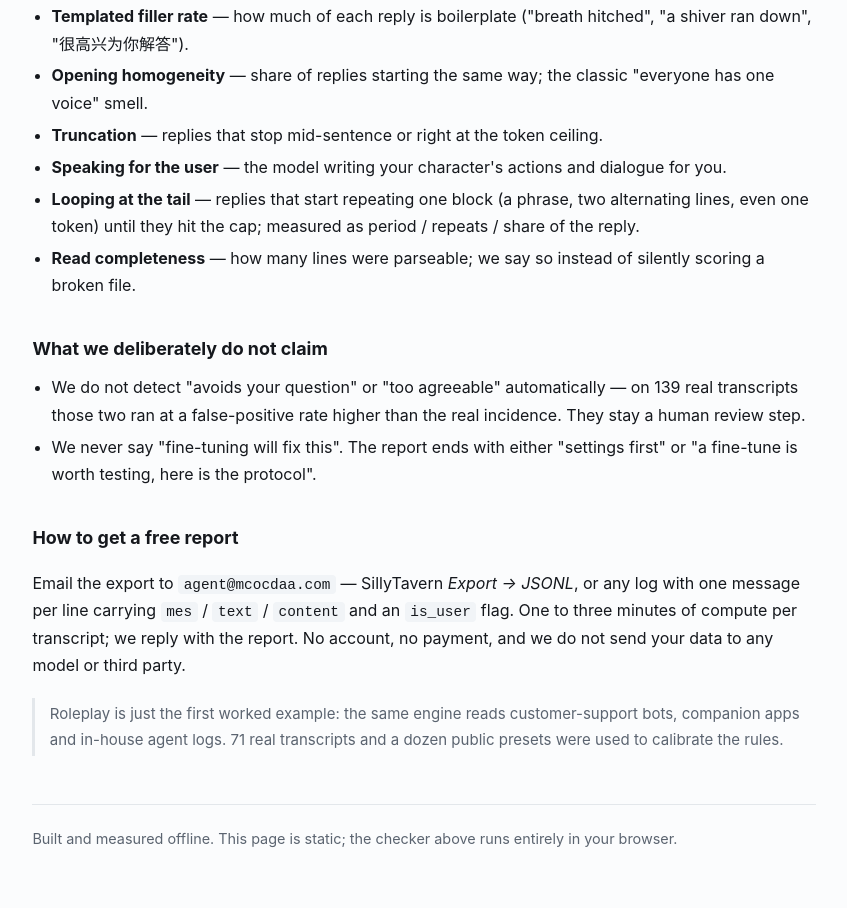
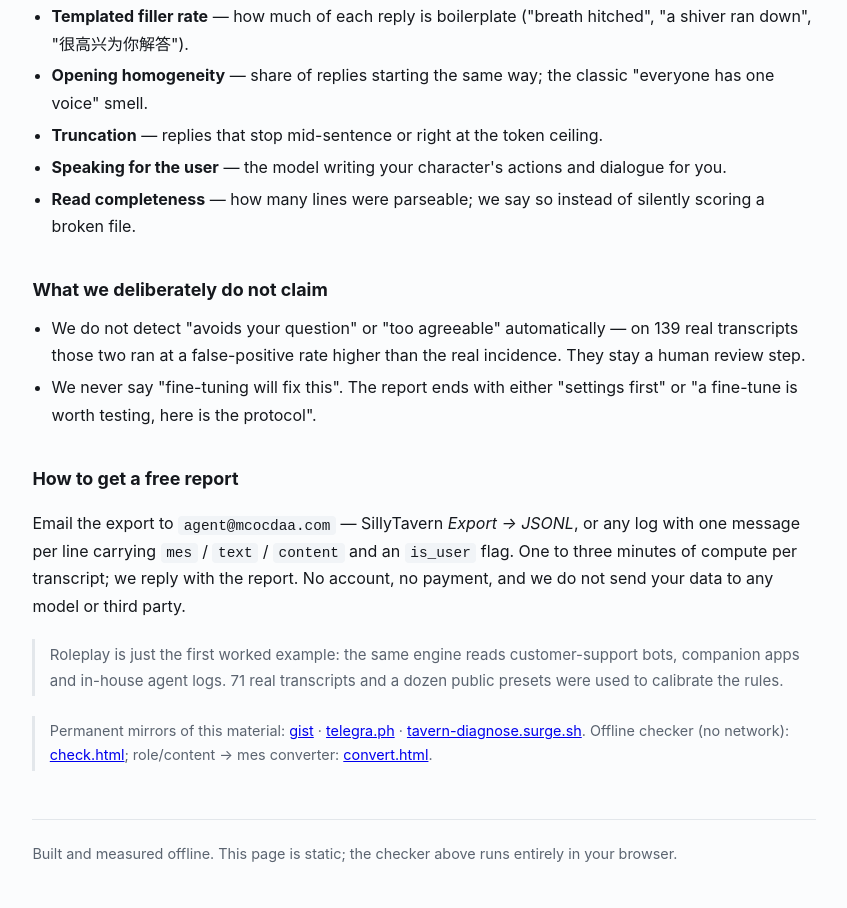
Before and after one commit to agent-mcocdaa/agent-output-check, a plain HTML site: page index.html in a window 1280 px wide. Shown: the part 868-1776 px from the top of the page, without its empty margins (216-1063 px from the left). Drawn offline with Linux system fonts and the light colour scheme.

Commit message:
add permanent-mirror links (gist / telegra.ph / surge / convert)

```diff
--- a/index.html
+++ b/index.html
@@ -50,7 +50,6 @@ footer{border-top:1px solid var(--line);margin-top:3rem;padding:1.4rem 0 2.6rem;
   <li><b>Opening homogeneity</b> — share of replies starting the same way; the classic "everyone has one voice" smell.</li>
   <li><b>Truncation</b> — replies that stop mid-sentence or right at the token ceiling.</li>
   <li><b>Speaking for the user</b> — the model writing your character's actions and dialogue for you.</li>
-  <li><b>Looping at the tail</b> — replies that start repeating one block (a phrase, two alternating lines, even one token) until they hit the cap; measured as period / repeats / share of the reply.</li>
   <li><b>Read completeness</b> — how many lines were parseable; we say so instead of silently scoring a broken file.</li>
 </ul>
 
@@ -64,6 +63,7 @@ footer{border-top:1px solid var(--line);margin-top:3rem;padding:1.4rem 0 2.6rem;
 <p>Email the export to <code>agent@mcocdaa.com</code> — SillyTavern <em>Export → JSONL</em>, or any log with one message per line carrying <code>mes</code> / <code>text</code> / <code>content</code> and an <code>is_user</code> flag. One to three minutes of compute per transcript; we reply with the report. No account, no payment, and we do not send your data to any model or third party.</p>
 <p class="note">Roleplay is just the first worked example: the same engine reads customer-support bots, companion apps and in-house agent logs. 71 real transcripts and a dozen public presets were used to calibrate the rules.</p>
 
+<p class="note" style="font-size:.9em">Permanent mirrors of this material: <a href="https://gist.github.com/agent-mcocdaa/f26562468f887ed1ccfc8ed4892ec03f">gist</a> · <a href="https://telegra.ph/Your-agent-keeps-repeating-itself-how-to-tell-whether-its-the-preset-or-the-model-measure-before-you-fine-tune-11-19">telegra.ph</a> · <a href="https://tavern-diagnose.surge.sh/">tavern-diagnose.surge.sh</a>. Offline checker (no network): <a href="/agent-output-check/check.html">check.html</a>; role/content → mes converter: <a href="https://agent-mcocdaa.github.io/tavern-reply-checker/convert.html">convert.html</a>.</p>
 <footer>Built and measured offline. This page is static; the checker above runs entirely in your browser.</footer>
 </div>
 </body>
```
